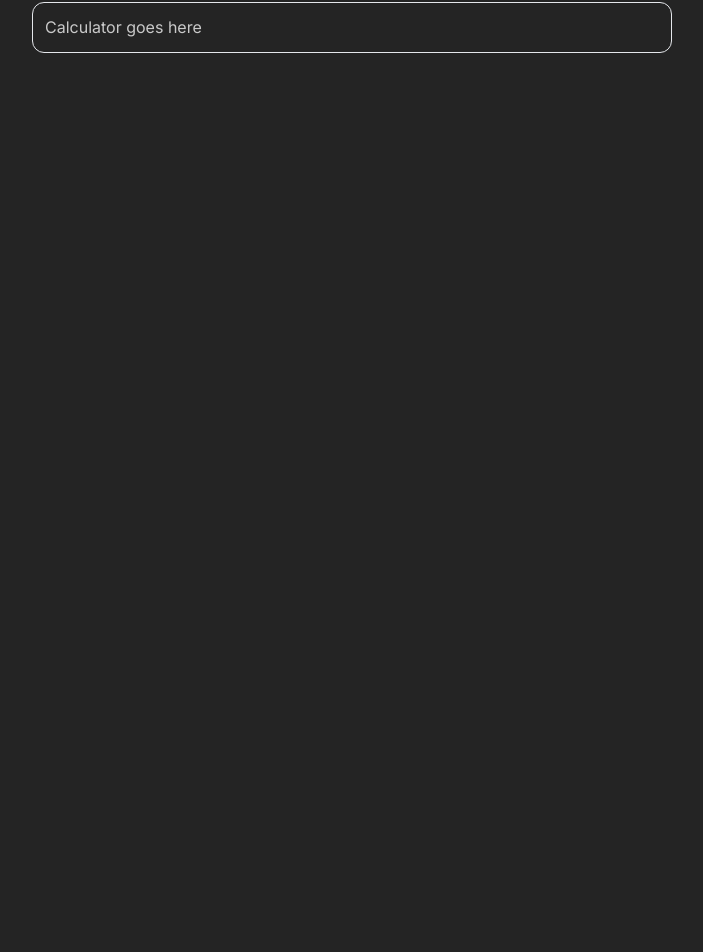
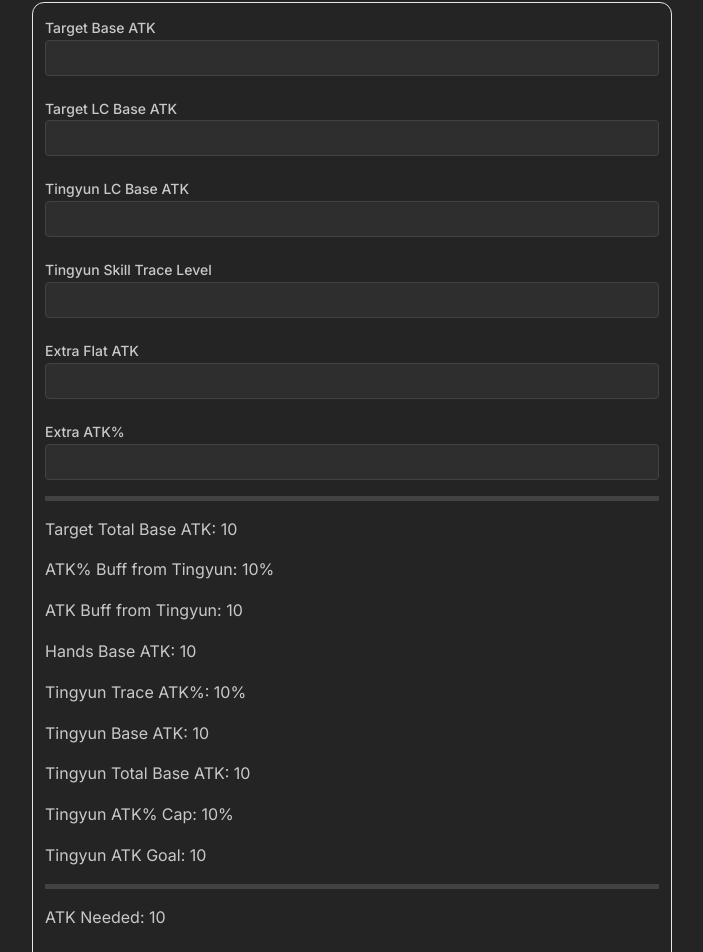
Before and after one commit to mdkincaid/hsr-tools, a Next.js app: page /tools/tingyun-calc in a window 1280 px wide. Shown: the part 160-1112 px from the top of the page, without its empty margins (288-991 px from the left). Before the commit the page ends 800 px from the top, so only its background shows below. Built offline with nearby package versions, Linux system fonts and the light colour scheme.

Commit message:
feat: finish laying out all the necessary fields

```diff
--- a/src/app/tools/tingyun-calc/page.tsx
+++ b/src/app/tools/tingyun-calc/page.tsx
@@ -1,4 +1,12 @@
-import { Center, Space, Title } from "@mantine/core";
+import {
+  Center,
+  Divider,
+  NumberFormatter,
+  NumberInput,
+  Space,
+  Stack,
+  Title,
+} from "@mantine/core";
 
 export default function Page() {
   return (
@@ -14,7 +22,64 @@
       </div>
       <Space h="xs" />
       <div className="w-2/4 border rounded-xl p-3 m-auto">
-        Calculator goes here
+        <Stack align="stretch" gap="lg" className="mb-4">
+          <NumberInput label="Target Base ATK" hideControls />
+          <NumberInput label="Target LC Base ATK" hideControls />
+          <NumberInput label="Tingyun LC Base ATK" hideControls />
+          <NumberInput label="Tingyun Skill Trace Level" hideControls />
+          <NumberInput label="Extra Flat ATK" hideControls />
+          <NumberInput label="Extra ATK%" hideControls />
+        </Stack>
+        <Divider size="xl" />
+        <Stack className="mt-4 mb-4">
+          <div>
+            Target Total Base ATK:
+            <NumberFormatter value="10" prefix=" " suffix="" />
+          </div>
+          <div>
+            ATK% Buff from Tingyun:
+            <NumberFormatter value="10" prefix=" " suffix="%" />
+          </div>
+          <div>
+            ATK Buff from Tingyun:
+            <NumberFormatter value="10" prefix=" " suffix="" />
+          </div>
+          <div>
+            Hands Base ATK:
+            <NumberFormatter value="10" prefix=" " suffix="" />
+          </div>
+          <div>
+            Tingyun Trace ATK%:
+            <NumberFormatter value="10" prefix=" " suffix="%" />
+          </div>
+          <div>
+            Tingyun Base ATK:
+            <NumberFormatter value="10" prefix=" " suffix="" />
+          </div>
+          <div>
+            Tingyun Total Base ATK:
+            <NumberFormatter value="10" prefix=" " suffix="" />
+          </div>
+          <div>
+            Tingyun ATK% Cap:
+            <NumberFormatter value="10" prefix=" " suffix="%" />
+          </div>
+          <div>
+            Tingyun ATK Goal:
+            <NumberFormatter value="10" prefix=" " suffix="" />
+          </div>
+        </Stack>
+        <Divider size="xl" />
+        <Stack className="mt-4">
+          <div>
+            ATK Needed:
+            <NumberFormatter value="10" prefix=" " suffix="" />
+          </div>
+          <div>
+            ATK% Needed:
+            <NumberFormatter value="10" prefix=" " suffix="%" />
+          </div>
+        </Stack>
       </div>
     </div>
   );
```
